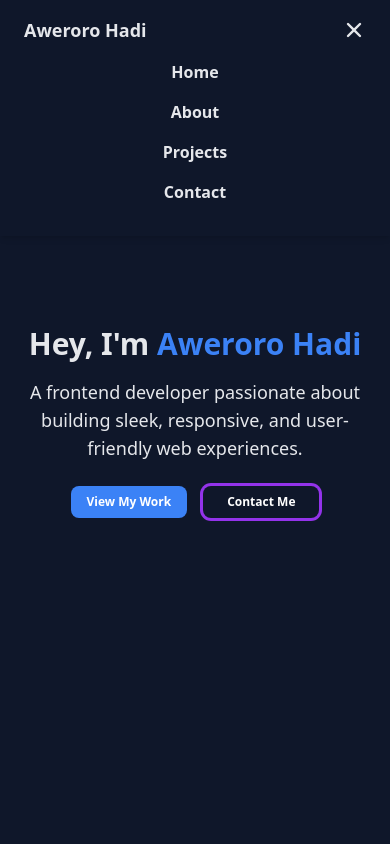
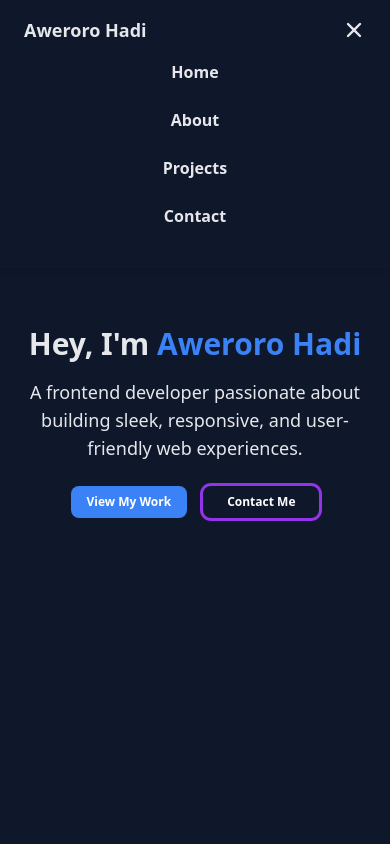
Before and after one commit to DevHardee/aweroro-hadi, a React (Vite) app: page / in a window 390 px wide. Both pictures are taken after a click on the icon 354 px from the left and 30 px from the top of the page. Shown: the top 844 px of the page. Built offline with nearby package versions, Linux system fonts and the light colour scheme.

Commit message:
refactor(navbar): updated the navbar

```diff
--- a/src/components/NavBar.tsx
+++ b/src/components/NavBar.tsx
@@ -50,10 +50,10 @@ const NavBar = () => {
               smooth={true}
               duration={500}
               onClick={() => setIsOpen(false)}
-              className="cursor-pointer relative text-md md:text-lg lg:text-xl font-bold
+              className="cursor-pointer pb-2 relative text-md md:text-lg lg:text-xl font-bold
               after:content-[''] after:absolute after:w-full after:scale-x-0 after:h-[2px]
               after:bg-secondary after:bottom-0 after:left-0 after:transition-transform
-              after:duration-300 after:origin-left hover:after:scale-x-100"
+              after:duration-500 after:origin-left hover:after:scale-x-100"
             >
               {section.charAt(0).toUpperCase() + section.slice(1)}
             </Link>
```
